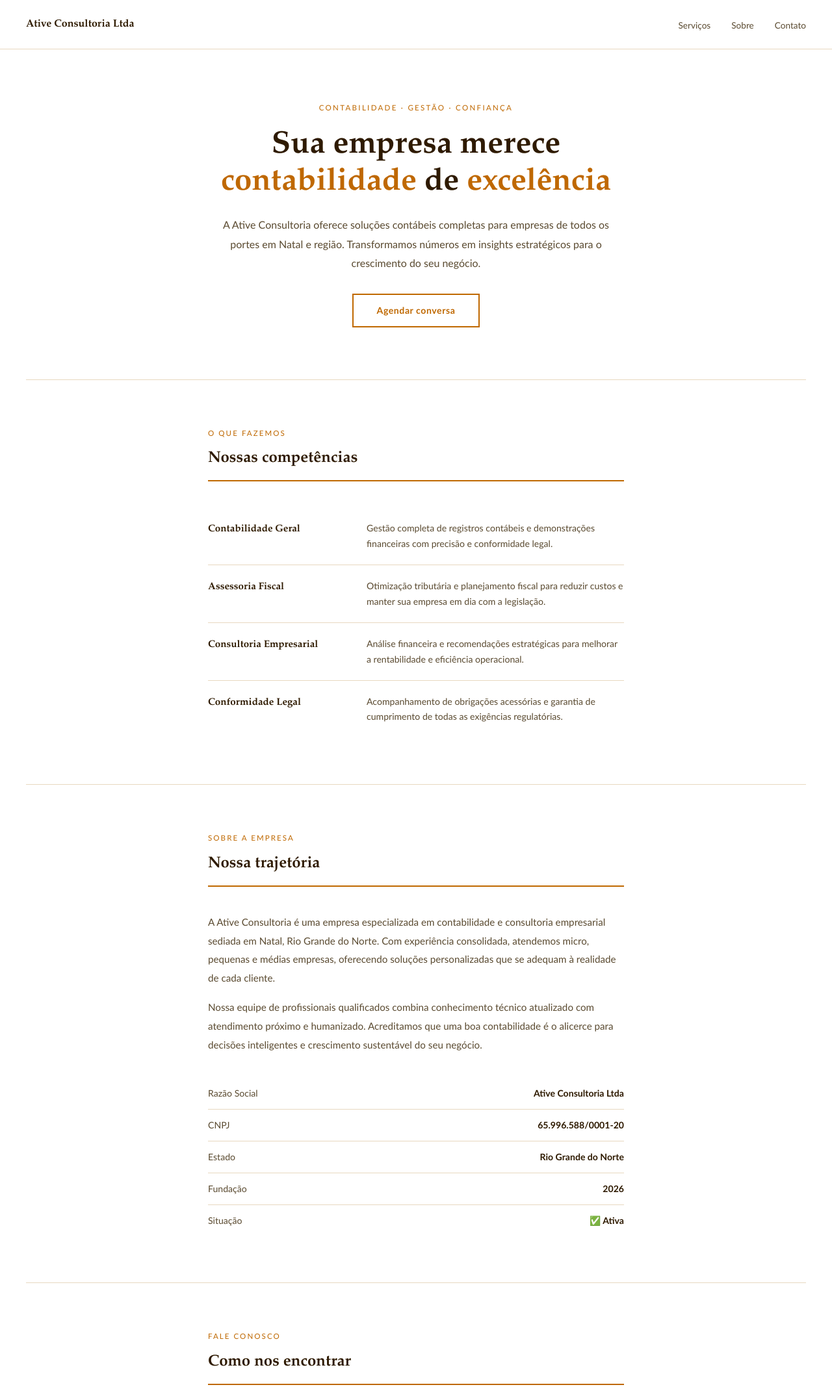
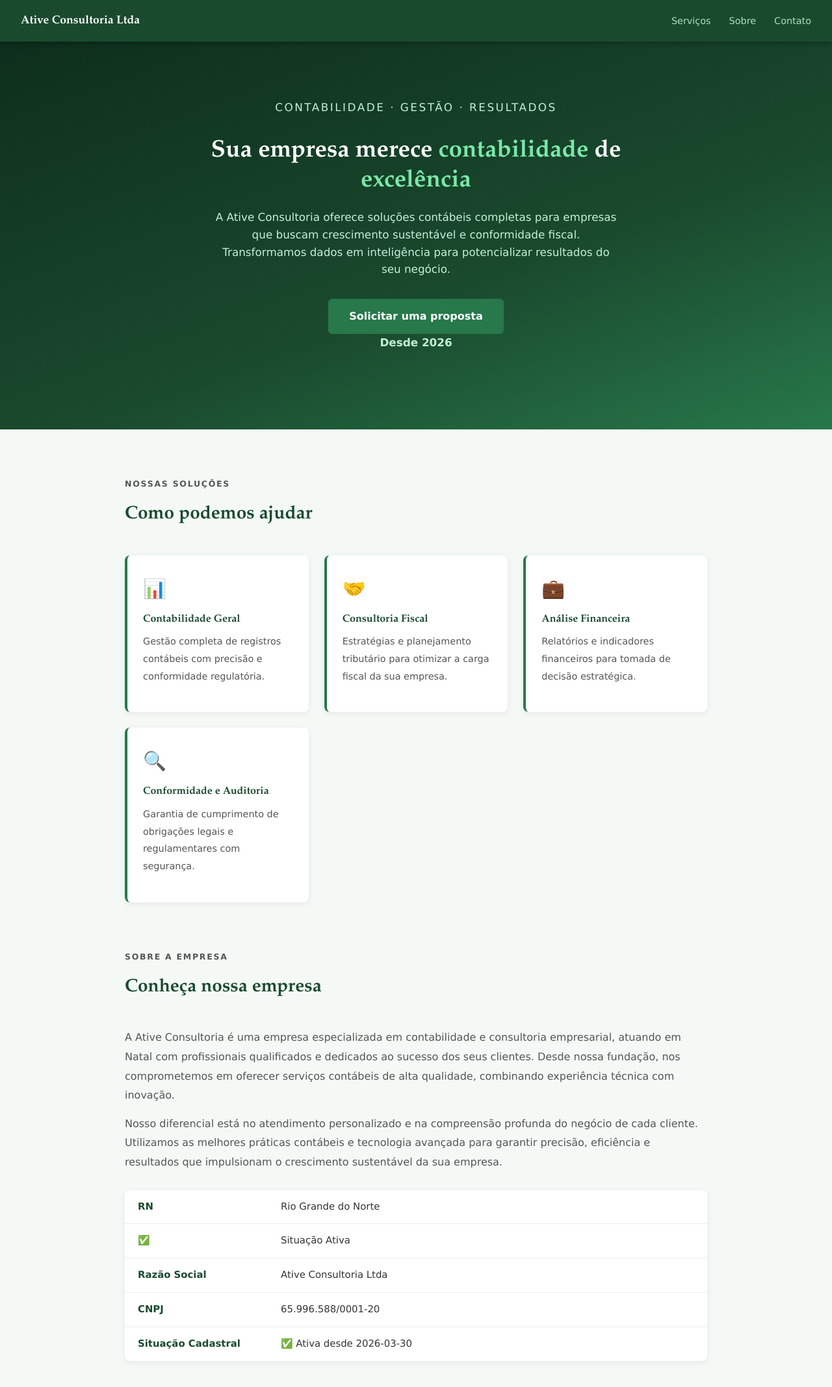
Before and after one commit to aprovatudo/premierhumanwellness-online, a plain HTML site: page white/index.html in a window 1280 px wide. Shown: the top 2135 px of the page at 65% size. Drawn offline with Linux system fonts and the light colour scheme.

Commit message:
warmup: premierhumanwellness.online

```diff
--- a/white/index.html
+++ b/white/index.html
@@ -2,62 +2,61 @@
 <html lang="pt-BR"><head><meta charset="UTF-8"><meta name="viewport" content="width=device-width,initial-scale=1.0"><title>Ative Consultoria Ltda</title>
 <style>
 *,*::before,*::after{box-sizing:border-box;margin:0;padding:0}
-body{font-family:Calibri, 'Segoe UI', sans-serif;background:#fff;color:#2e1a00;line-height:1.7}
-header{padding:24px 40px;border-bottom:1px solid #e8d8c0;display:flex;align-items:center;justify-content:space-between}
-.logo{font-family:'Book Antiqua', Garamond, serif;font-size:1rem;font-weight:700;color:#2e1a00}
-nav ul{list-style:none;display:flex;gap:32px}
-nav a{color:#5a4a30;text-decoration:none;font-size:.85rem}
-nav a:hover{color:#bf6800}
-.hero{max-width:720px;margin:80px auto;padding:0 40px;text-align:center}
-.hero-tag{font-size:.72rem;letter-spacing:.2em;text-transform:uppercase;color:#bf6800;display:block;margin-bottom:20px}
-.hero h1{font-family:'Book Antiqua', Garamond, serif;font-size:clamp(2rem,4vw,3rem);font-weight:700;line-height:1.2;color:#2e1a00;margin-bottom:20px}
-.hero h1 em{color:#bf6800;font-style:normal}
-.hero p{color:#5a4a30;font-size:1rem;line-height:1.85;margin-bottom:32px}
-.hero-cta{display:inline-block;border:2px solid #bf6800;color:#bf6800;padding:12px 36px;text-decoration:none;font-weight:600;font-size:.88rem;letter-spacing:.04em;transition:all .2s}
-.hero-cta:hover{background:#bf6800;color:white}
-.rule{border:none;border-top:1px solid #e8d8c0;margin:0 40px}
-.section{max-width:720px;margin:72px auto;padding:0 40px}
-.sec-label{font-size:.72rem;letter-spacing:.18em;text-transform:uppercase;color:#bf6800;display:block;margin-bottom:10px}
-.section h2{font-family:'Book Antiqua', Garamond, serif;font-size:1.5rem;font-weight:700;color:#2e1a00;margin-bottom:40px;padding-bottom:12px;border-bottom:2px solid #bf6800}
-.srv-list{list-style:none}
-.srv-list li{padding:20px 0;border-bottom:1px solid #e8d8c0;display:grid;grid-template-columns:220px 1fr;gap:24px;align-items:baseline}
-.srv-list li:last-child{border-bottom:none}
-.srv-list strong{font-family:'Book Antiqua', Garamond, serif;font-size:.95rem;color:#2e1a00}
-.srv-list span{font-size:.88rem;color:#5a4a30;line-height:1.7}
-.sobre-text p{color:#5a4a30;line-height:1.9;margin-bottom:16px;font-size:.95rem}
-.meta-list{margin-top:36px;list-style:none}
-.meta-list li{display:flex;justify-content:space-between;padding:12px 0;border-bottom:1px solid #e8d8c0;font-size:.88rem}
-.meta-list li:last-child{border-bottom:none}
-.meta-list .k{color:#5a4a30}
-.meta-list .v{color:#2e1a00;font-weight:600}
-.contato-info p{font-size:.9rem;color:#5a4a30;margin-bottom:10px;line-height:1.6}
-.contato-info a{color:#bf6800;text-decoration:none}
-footer{background:#fdf6ee}
-footer{color:#9a7a50;text-align:center;padding:32px 40px;font-size:.78rem;border-top:1px solid #e8d8c0}
-@media(max-width:600px){.srv-list li{grid-template-columns:1fr;gap:6px}nav{display:none}}
+body{font-family:Verdana, Geneva, sans-serif;background:#f4f9f6;color:#333;line-height:1.6}
+header{background:#1a4a2e;color:white;padding:0 32px;display:flex;align-items:center;justify-content:space-between;height:64px;position:sticky;top:0;z-index:10;box-shadow:0 2px 8px rgba(0,0,0,.3)}
+header h1{font-family:'Palatino Linotype', Palatino, serif;font-size:1.1rem;font-weight:700}
+nav ul{list-style:none;display:flex;gap:28px}
+nav a{color:#a8e0bc;text-decoration:none;font-size:.9rem;transition:color .2s}
+nav a:hover{color:white}
+.hero{background:linear-gradient(160deg, #0d2e1c 0%, #1a4a2e 60%, #27784a 100%);color:white;padding:88px 32px;text-align:center}
+.hero-inner{max-width:700px; margin:0 auto;}
+.hero-eyebrow{font-size:.8rem;letter-spacing:.15em;color:#7ae8a8;text-transform:uppercase;margin-bottom:20px}
+.hero h2{font-family:'Palatino Linotype', Palatino, serif;font-size:2.3rem;font-weight:700;margin-bottom:18px;line-height:1.25}
+.hero h2 em{color:#7ae8a8;font-style:normal}
+.hero p{color:#c5f0d8;max-width:620px;margin:0 auto 32px;margin-bottom:32px;font-size:1.05rem}
+.hero-cta{display:inline-block;background:#27784a;color:white;padding:14px 32px;border-radius:6px;text-decoration:none;font-weight:600;transition:background .2s}
+.hero-cta:hover{background:#2f9459}
+.hero-since{margin-top:18px;font-size:.85rem;color:#7ae8a8}
+.section{max-width:960px;margin:72px auto;padding:0 32px}
+.section-header{margin-bottom:40px}
+.section-eyebrow{font-size:.78rem;letter-spacing:.14em;text-transform:uppercase;color:#27784a;font-weight:700;margin-bottom:8px}
+.section-header h2{font-family:'Palatino Linotype', Palatino, serif;font-size:1.75rem;color:#1a4a2e}
+.services-grid{display:grid;grid-template-columns:repeat(auto-fit,minmax(210px,1fr));gap:24px}
+article{background:white;border-radius:8px;padding:28px 24px;box-shadow:0 2px 10px rgba(0,0,0,.07);border-left: 4px solid #27784a}
+.srv-icon{font-size:1.8rem;margin-bottom:12px}
+article h4{font-family:'Palatino Linotype', Palatino, serif;font-size:1rem;color:#1a4a2e;margin-bottom:8px}
+article p{font-size:.9rem;color:#666;line-height:1.65}
+.section p{color:#555;margin-bottom:14px;line-height:1.85}
+.stats-table{width:100%;border-collapse:collapse;margin-top:28px;background:white;border-radius:8px;overflow:hidden;box-shadow:0 2px 10px rgba(0,0,0,.07)}
+.stats-table td{padding:14px 20px;border-bottom:1px solid #eee;font-size:.93rem}
+.stats-table tr:last-child td{border-bottom:none}
+.stats-table td:first-child{color:#1a4a2e;font-weight:600;width:220px}
+.contato-grid{display:grid;grid-template-columns:repeat(auto-fit,minmax(200px,1fr));gap:20px;margin-bottom:28px}
+.contato-item{background:white;border-radius:8px;padding:24px;box-shadow:0 2px 10px rgba(0,0,0,.07)}
+.contato-item h4{color:#1a4a2e;margin-bottom:8px;font-size:.95rem}
+.contato-item a{color:#27784a;text-decoration:none;font-size:.95rem}
+address{background:white;border-radius:8px;padding:20px 24px;box-shadow:0 2px 10px rgba(0,0,0,.07);font-style:normal;font-size:.93rem;color:#555;line-height:1.8}
+address strong{color:#1a4a2e}
+footer{background:#0d2e1c;color:#5a9a72;text-align:center;padding:32px;font-size:.82rem;margin-top:80px}
+footer p+p{margin-top:6px}
+@media(max-width:600px){nav{display:none}.hero h2{font-size:1.6rem}.hero{padding:60px 24px}}
 </style></head><body>
-<header><span class="logo">Ative Consultoria Ltda</span><nav><ul><li><a href="#servicos">Serviços</a></li><li><a href="#sobre">Sobre</a></li><li><a href="#contato">Contato</a></li></ul></nav></header>
-<div id="hero" class="hero">
-  <span class="hero-tag">Contabilidade · Gestão · Confiança</span>
-  <h1>Sua empresa merece <em>contabilidade</em> de <em>excelência</em></h1>
-  <p>A Ative Consultoria oferece soluções contábeis completas para empresas de todos os portes em Natal e região. Transformamos números em insights estratégicos para o crescimento do seu negócio.</p>
-  <a href="#contato" class="hero-cta">Agendar conversa</a>
+<header><h1>Ative Consultoria Ltda</h1><nav><ul><li><a href="#servicos">Serviços</a></li><li><a href="#sobre">Sobre</a></li><li><a href="#contato">Contato</a></li></ul></nav></header>
+<section id="hero" class="hero"><div class="hero-inner">
+  <p class="hero-eyebrow">Contabilidade · Gestão · Resultados</p>
+  <h2>Sua empresa merece <em>contabilidade</em> de <em>excelência</em></h2>
+  <p>A Ative Consultoria oferece soluções contábeis completas para empresas que buscam crescimento sustentável e conformidade fiscal. Transformamos dados em inteligência para potencializar resultados do seu negócio.</p>
+  <a href="#contato" class="hero-cta">Solicitar uma proposta</a>
+  <p class="hero-since"><strong>Desde 2026</strong></p>
+</div></section>
+<div id="servicos" class="section"><div class="section-header"><p class="section-eyebrow">Nossas soluções</p><h2>Como podemos ajudar</h2></div><div class="services-grid"><article><div class="srv-icon">📊</div><h4>Contabilidade Geral</h4><p>Gestão completa de registros contábeis com precisão e conformidade regulatória.</p></article><article><div class="srv-icon">🤝</div><h4>Consultoria Fiscal</h4><p>Estratégias e planejamento tributário para otimizar a carga fiscal da sua empresa.</p></article><article><div class="srv-icon">💼</div><h4>Análise Financeira</h4><p>Relatórios e indicadores financeiros para tomada de decisão estratégica.</p></article><article><div class="srv-icon">🔍</div><h4>Conformidade e Auditoria</h4><p>Garantia de cumprimento de obrigações legais e regulamentares com segurança.</p></article></div></div>
+<div id="sobre" class="section"><div class="section-header"><p class="section-eyebrow">Sobre a empresa</p><h2>Conheça nossa empresa</h2></div><p>A Ative Consultoria é uma empresa especializada em contabilidade e consultoria empresarial, atuando em Natal com profissionais qualificados e dedicados ao sucesso dos seus clientes. Desde nossa fundação, nos comprometemos em oferecer serviços contábeis de alta qualidade, combinando experiência técnica com inovação.</p><p>Nosso diferencial está no atendimento personalizado e na compreensão profunda do negócio de cada cliente. Utilizamos as melhores práticas contábeis e tecnologia avançada para garantir precisão, eficiência e resultados que impulsionam o crescimento sustentável da sua empresa.</p><table class="stats-table"><tr><td><strong>RN</strong></td><td>Rio Grande do Norte</td></tr><tr><td><strong>✅</strong></td><td>Situação Ativa</td></tr><tr><td><strong>Razão Social</strong></td><td>Ative Consultoria Ltda</td></tr><tr><td><strong>CNPJ</strong></td><td>65.996.588/0001-20</td></tr><tr><td><strong>Situação Cadastral</strong></td><td>✅ Ativa desde 2026-03-30</td></tr></table></div>
+<div id="contato" class="section"><div class="section-header"><p class="section-eyebrow">Fale conosco</p><h2>Fale conosco</h2></div><p>Nossa equipe está pronta para atender você com agilidade e profissionalismo.</p>
+<div class="contato-grid" style="margin-top:24px">
+  <div class="contato-item"><h4>📞 Telefone</h4><a href="tel:+558494061530">(84) 9406-1530</a></div>
+
 </div>
-<hr class="rule">
-<div id="servicos" class="section"><span class="sec-label">O que fazemos</span><h2>Nossas competências</h2><ul class="srv-list"><li><strong>Contabilidade Geral</strong><span>Gestão completa de registros contábeis e demonstrações financeiras com precisão e conformidade legal.</span></li><li><strong>Assessoria Fiscal</strong><span>Otimização tributária e planejamento fiscal para reduzir custos e manter sua empresa em dia com a legislação.</span></li><li><strong>Consultoria Empresarial</strong><span>Análise financeira e recomendações estratégicas para melhorar a rentabilidade e eficiência operacional.</span></li><li><strong>Conformidade Legal</strong><span>Acompanhamento de obrigações acessórias e garantia de cumprimento de todas as exigências regulatórias.</span></li></ul></div>
-<hr class="rule">
-<div id="sobre" class="section"><span class="sec-label">Sobre a empresa</span><h2>Nossa trajetória</h2>
-<div class="sobre-text"><p>A Ative Consultoria é uma empresa especializada em contabilidade e consultoria empresarial sediada em Natal, Rio Grande do Norte. Com experiência consolidada, atendemos micro, pequenas e médias empresas, oferecendo soluções personalizadas que se adequam à realidade de cada cliente.</p><p>Nossa equipe de profissionais qualificados combina conhecimento técnico atualizado com atendimento próximo e humanizado. Acreditamos que uma boa contabilidade é o alicerce para decisões inteligentes e crescimento sustentável do seu negócio.</p></div>
-<ul class="meta-list">
-  <li><span class="k">Razão Social</span><span class="v">Ative Consultoria Ltda</span></li>
-  <li><span class="k">CNPJ</span><span class="v">65.996.588/0001-20</span></li>
-  <li><span class="k">Estado</span><span class="v">Rio Grande do Norte</span></li>
-  <li><span class="k">Fundação</span><span class="v">2026</span></li>
-  <li><span class="k">Situação</span><span class="v">✅ Ativa</span></li>
-</ul></div>
-<hr class="rule">
-<div id="contato" class="section"><span class="sec-label">Fale conosco</span><h2>Como nos encontrar</h2>
-<p style="color:#5a4a30;margin-bottom:24px;font-size:.95rem">Temos prazer em apresentar nossas soluções.</p>
-<div class="contato-info"><p><strong>Telefone:</strong> <a href="tel:+558494061530">(84) 9406-1530</a></p><p><strong>Endereço:</strong> R. Xavier Da Silveira, 377, Tirol, Natal — RN, CEP 59015-430</p></div></div>
-<footer><p>Ative Consultoria Ltda · CNPJ 65.996.588/0001-20</p><p>© 2026–2026 Ative Consultoria Ltda. Todos os direitos reservados.</p></footer>
+<address><strong>Endereço:</strong><br>R. Xavier Da Silveira, 377, Tirol, Natal — RN, CEP 59015-430</address>
+</div>
+<footer><p>Ative Consultoria Ltda</p><p>© 2026–2026 Ative Consultoria Ltda. Todos os direitos reservados.</p><p>CNPJ 65.996.588/0001-20</p></footer>
 </body></html>
```
